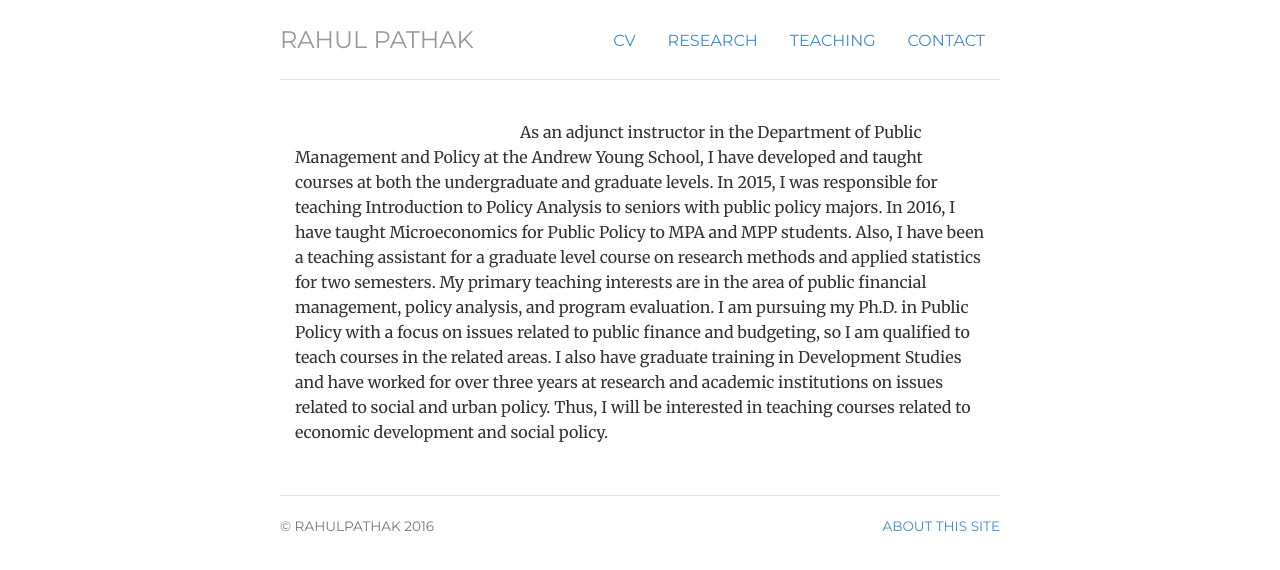
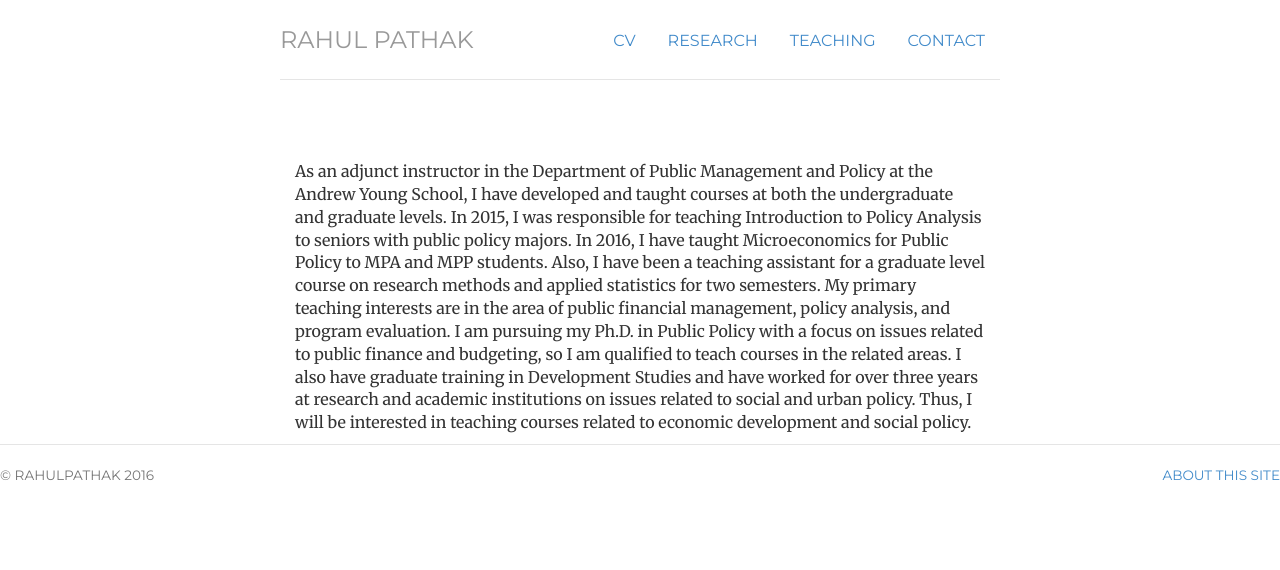
Before and after one commit to pathak-rahul/pathak-rahul.github.io, a Jekyll site: the page built from teaching/index.html, in a window 1280 px wide. Shown: the top 570 px of the page. Built offline with Jekyll 4.4.1, drawn with Linux system fonts in a browser that asks for light colours.

Commit message:
Update index.html

```diff
--- a/teaching/index.html
+++ b/teaching/index.html
@@ -4,7 +4,6 @@ title: teaching
 ---
 <!-- <div class="jumbotron"> -->
 <div class="row marketing">
-	<div class="col-sm-4">
 	</div>
 	<div itemscope itemtype="http://data-vocabulary.org/Person" class="col-sm-12">
 <p class-"lead"> As an adjunct instructor in the Department of Public Management and Policy at the Andrew Young School, I have developed and taught courses at both the undergraduate and graduate levels. In 2015, I was responsible for teaching Introduction to Policy Analysis to seniors with public policy majors. In 2016, I have taught Microeconomics for Public Policy to MPA and MPP students. Also, I have been a teaching assistant for a graduate level course on research methods and applied statistics for two semesters.
```
